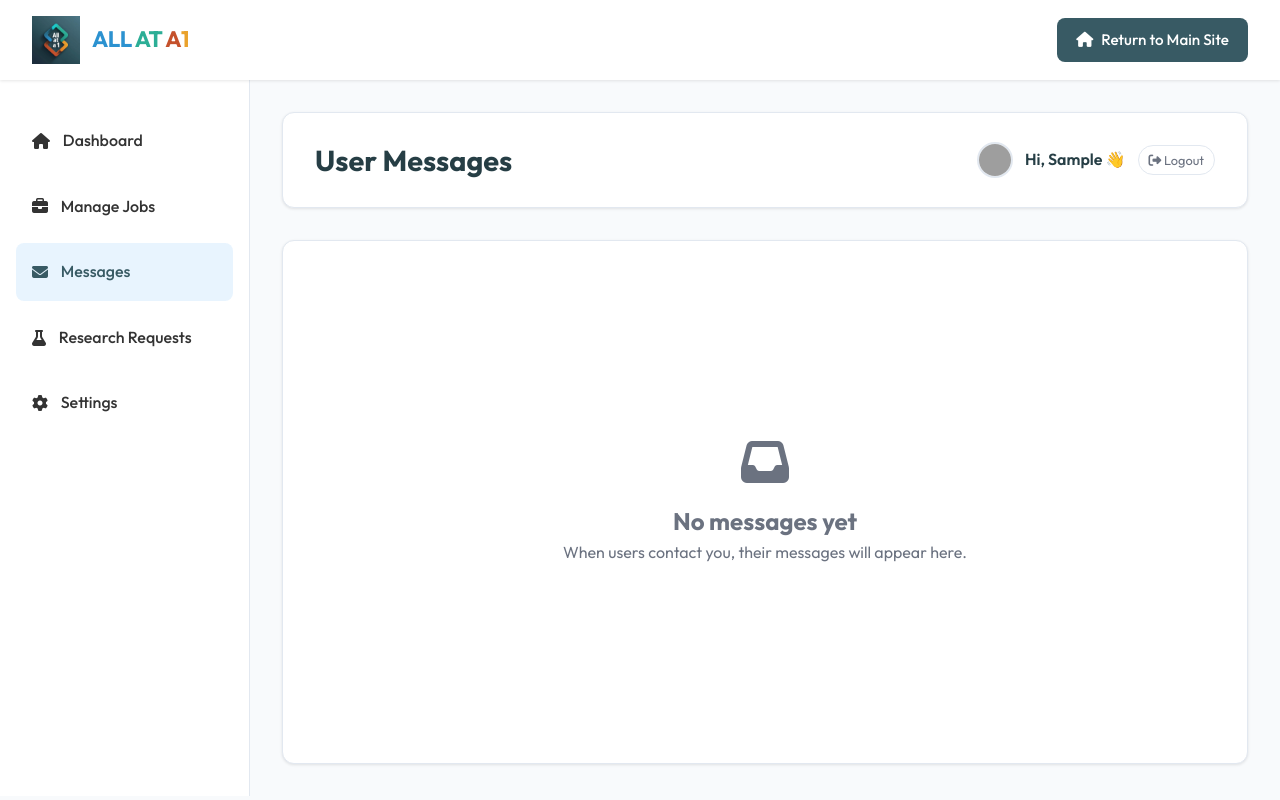
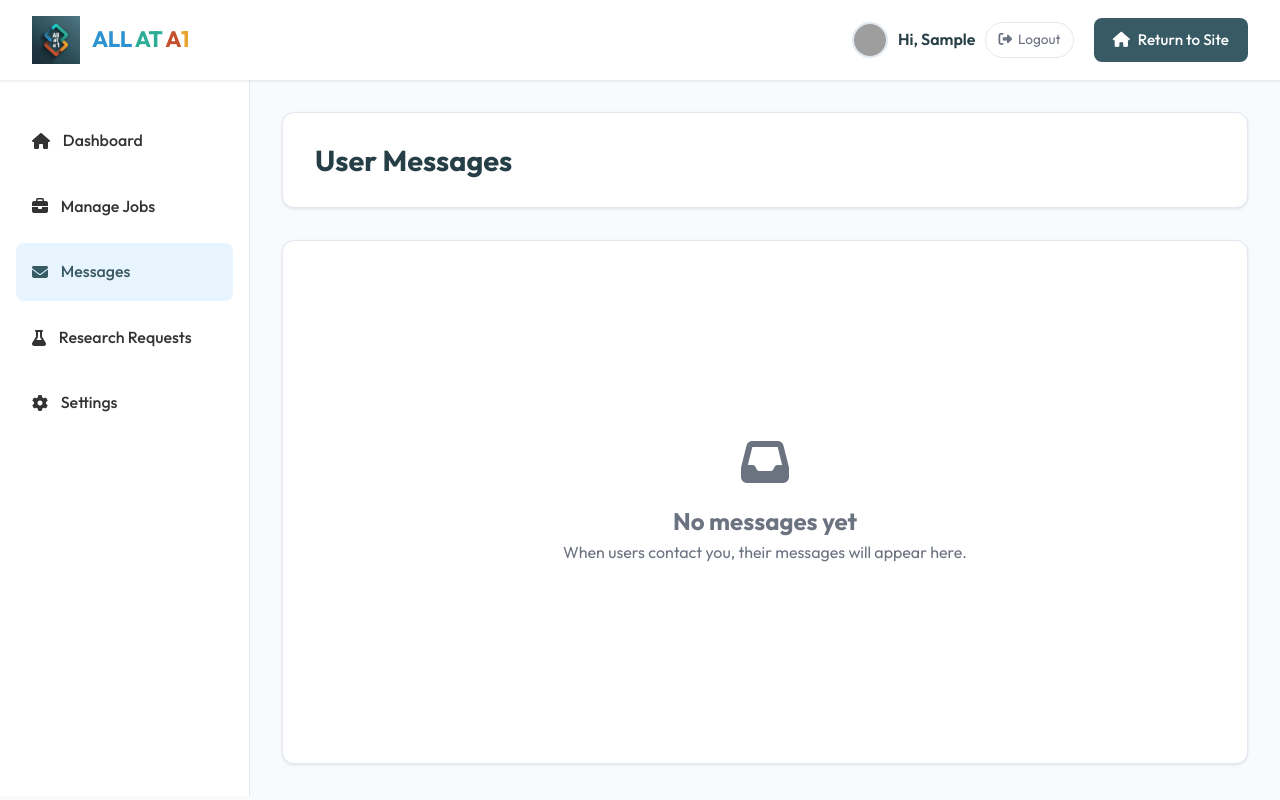
Before and after one commit to vijaykumarpallerla/ALLATA1, a Flask app: page /admin-dashboard in a window 1280 px wide. Run offline with Flask 3, Linux system fonts and the light colour scheme; the visitor is signed in with stand-in values (Sample User, id 1); data that the repository does not hold is empty; some libraries are stand-ins or nearby versions; grey boxes are pictures that could not be loaded.

Commit message:
changes the Profile in admin

```diff
--- a/templates/admin.html
+++ b/templates/admin.html
@@ -471,6 +471,16 @@
             70% { transform: scale(1); box-shadow: 0 0 0 10px rgba(16, 185, 129, 0); }
             100% { transform: scale(0.95); box-shadow: 0 0 0 0 rgba(16, 185, 129, 0); }
         }
+
+        /* Responsive Admin Global Navbar */
+        @media (max-width: 768px) {
+            .admin-nav-hide-mobile {
+                display: none !important;
+            }
+            .nav-actions {
+                gap: 5px !important;
+            }
+        }
     </style>
 </head>
 
@@ -484,10 +494,26 @@
                 <span class="logo-text"><span class="color-1">ALL</span> <span class="color-2">AT</span> <span
                         class="color-3">A</span><span class="color-4">1</span></span>
             </a>
-            <div class="nav-actions">
+            <div class="nav-actions" style="display: flex; align-items: center; gap: 15px;">
+                <div class="admin-user" style="display: flex; align-items: center; gap: 10px;">
+                    {% if admin_picture %}
+                    <img src="{{ admin_picture }}" alt="Profile"
+                        class="admin-nav-hide-mobile"
+                        style="width:36px; height:36px; border-radius:50%; object-fit:cover; border: 2px solid var(--border-color);">
+                    {% endif %}
+                    <span class="admin-nav-hide-mobile" style="font-weight: 600; color: var(--primary-dark); display: inline-block;">
+                        Hi, {{ admin_name.split(' ')[0] }}
+                    </span>
+                    <a href="/admin-logout"
+                        style="font-size:0.85rem; color:var(--text-muted); border:1px solid var(--border-color); padding:6px 12px; border-radius:20px; text-decoration:none; transition:all 0.2s; display: inline-flex; align-items: center; gap: 6px; white-space: nowrap; background: var(--bg-card); margin-right: 5px;"
+                        onmouseover="this.style.color='#c5512c'; this.style.borderColor='#c5512c';"
+                        onmouseout="this.style.color='var(--text-muted)'; this.style.borderColor='var(--border-color)';">
+                        <i class="fas fa-sign-out-alt"></i><span class="admin-nav-hide-mobile">Logout</span>
+                    </a>
+                </div>
                 <a href="/" class="btn btn-primary"
-                    style="display: inline-flex; align-items: center; justify-content: center; gap: 8px;">
-                    <i class="fas fa-home"></i> Return to Main Site
+                    style="display: inline-flex; align-items: center; justify-content: center; gap: 8px; white-space: nowrap;">
+                    <i class="fas fa-home"></i><span class="admin-nav-hide-mobile">Return to Site</span>
                 </a>
             </div>
         </div>
@@ -520,21 +546,6 @@
         <main class="admin-main">
             <div class="admin-header">
                 <h1 id="admin-page-title">User Messages</h1>
-                <div class="admin-user">
-                    {% if admin_picture %}
-                    <img src="{{ admin_picture }}" alt="Profile"
-                        style="width:36px; height:36px; border-radius:50%; object-fit:cover; border: 2px solid var(--border-color);">
-                    {% endif %}
-                    <span style="font-weight: 600; color: var(--primary-dark);">
-                        Hi, {{ admin_name.split(' ')[0] }} 👋
-                    </span>
-                    <a href="/admin-logout"
-                        style="font-size:0.8rem; color:var(--text-muted); border:1px solid var(--border-color); padding:4px 10px; border-radius:20px; text-decoration:none; transition:all 0.2s;"
-                        onmouseover="this.style.color='#c5512c'; this.style.borderColor='#c5512c';"
-                        onmouseout="this.style.color='var(--text-muted)'; this.style.borderColor='var(--border-color)';">
-                        <i class="fas fa-sign-out-alt"></i> Logout
-                    </a>
-                </div>
             </div>
 
             <!-- Content Area dynamically updated by JS -->
```
